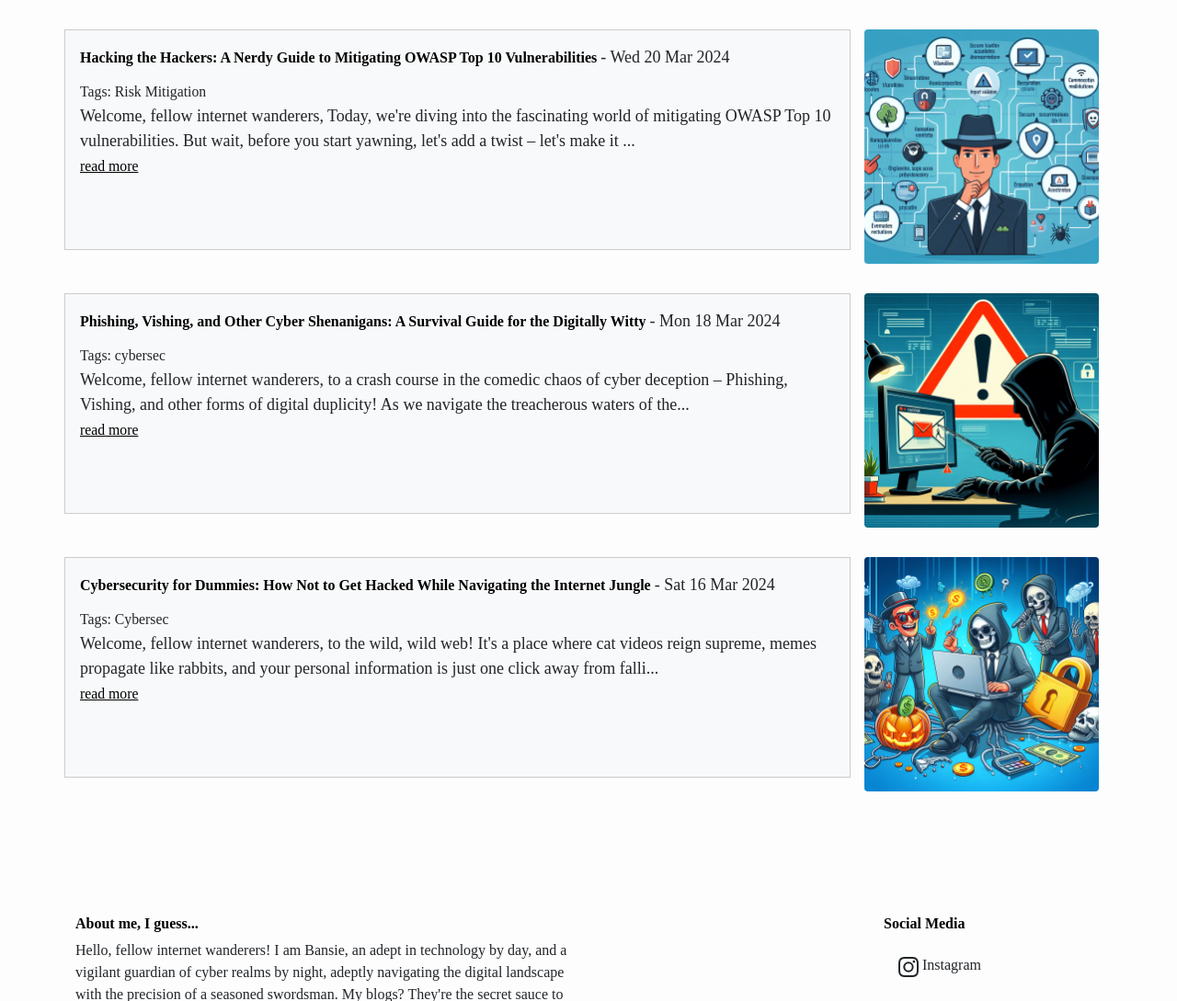
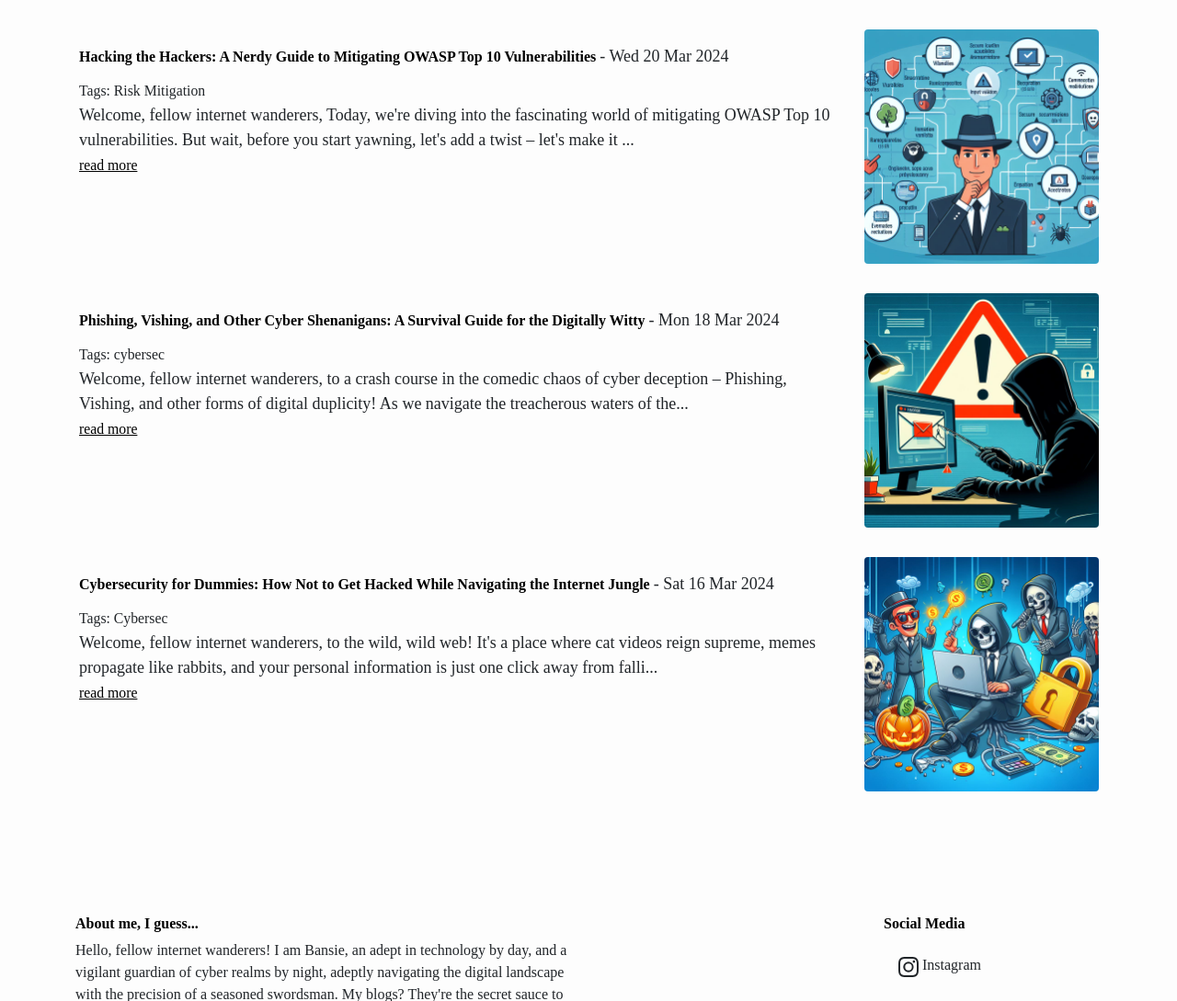
Before and after one commit to Bansiev8/BinaryBanter, a Django app: page / in a window 1280 px wide. Shown: the part 86-1175 px from the top of the page at 92% size. Run offline with Django 4.2, Linux system fonts and the light colour scheme; data comes from the database, SQL or seed files in the repository; some libraries are stand-ins or nearby versions; some web fonts are replaced.

Commit message:
removed borders

```diff
--- a/binarybanter/blog/templates/home.html
+++ b/binarybanter/blog/templates/home.html
@@ -42,7 +42,7 @@
         .main-text {
             flex: 2;
             align-items: stretch;
-            border: 1px solid #ccc;
+            /* border: 1px solid #ccc;  */
             padding: 10px;
             margin-right: auto;
         }
@@ -72,7 +72,7 @@
 
         .main-text {
             margin-bottom: 15px;
-            border: 1px solid #ccc;
+            /* border: 1px solid #ccc;  */
             padding: 10px;
         }
     }
@@ -84,7 +84,7 @@
             {% for post in post_list %}
             <li>
                 <div class="row g-4 mt-2">
-                    <div class="main-text col-md-9 col-sm-12 col-xs-12 col-mobile bg-light p-3">
+                    <div class="main-text col-md-9 col-sm-12 col-xs-12 col-mobile p-3">
                         <div class="blogtitle">
                             <a class="text-decoration-none fw-bold" href="{% url 'post_detail' post.slug %}" style="color:black;"> {{ post.title }} </a> - {{ post.created_at | date:"D d M Y" }}<br/>
                         </div>
```
